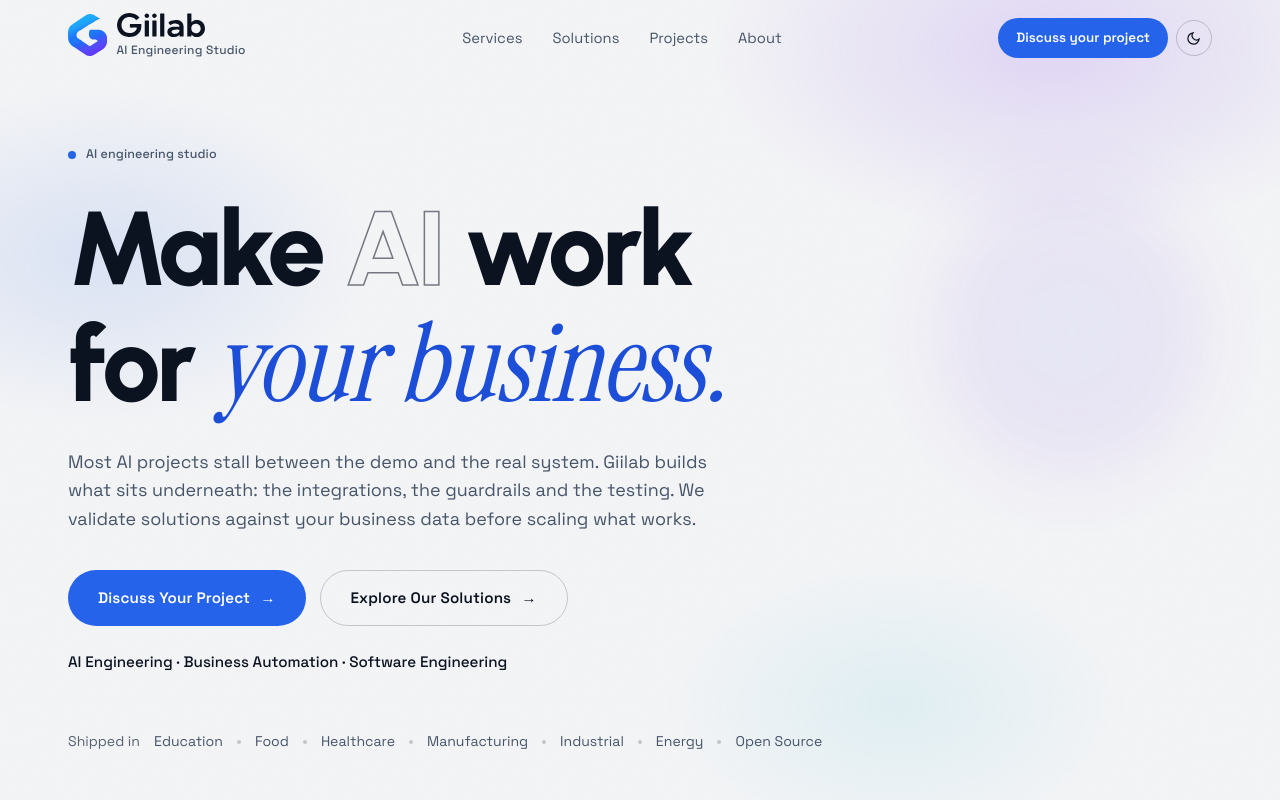
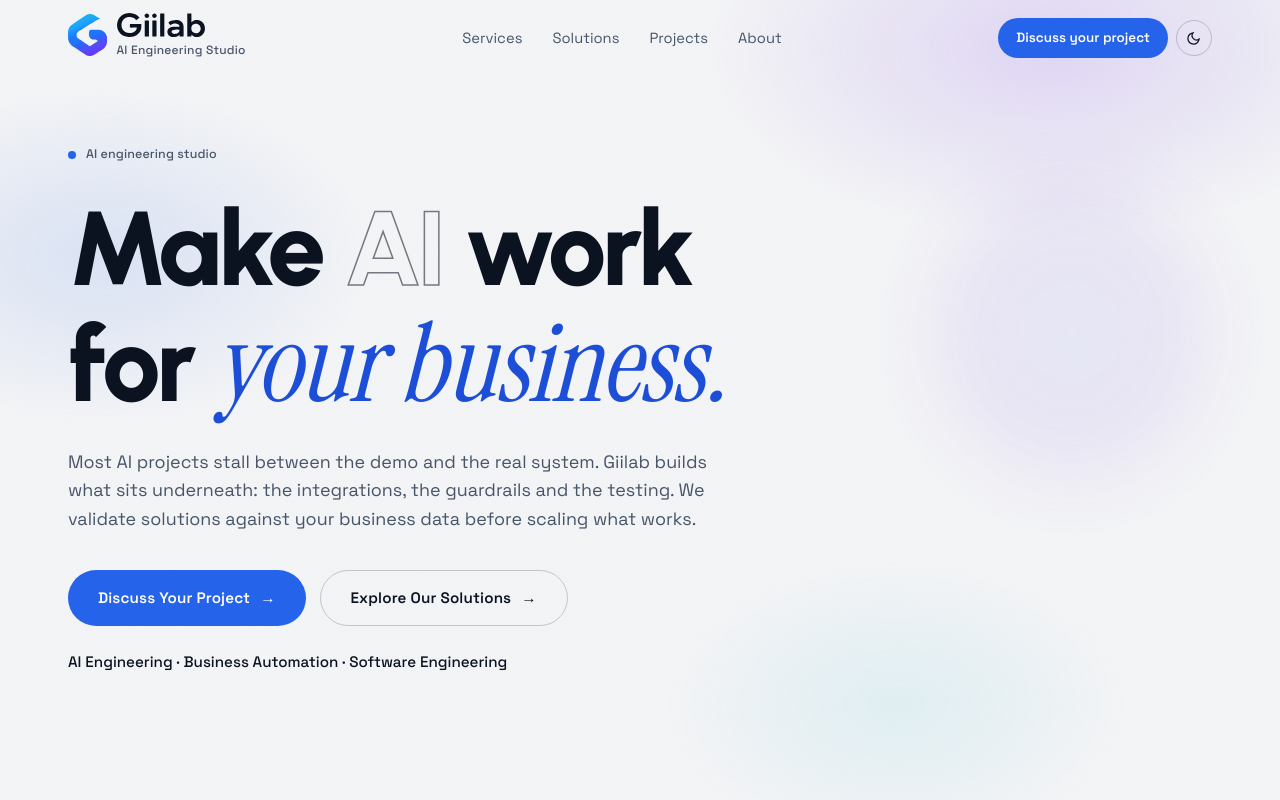
Before and after one commit to giilab/giilab.github.io, a Next.js app: page / in a window 1280 px wide. Shown: the top 800 px of the page. Built offline with nearby package versions, Linux system fonts and the light colour scheme.

Commit message:
copy(home): remove the 'Shipped in' sector line from the hero
Co-Authored-By: Claude Opus 5.5 <noreply@anthropic.com>

```diff
--- a/src/app/page.tsx
+++ b/src/app/page.tsx
@@ -3,7 +3,7 @@ import Link from "next/link";
 import { Container, Section, SectionHead, ButtonLink, Card, Grid, Pillar, Eyebrow, HeroVisual } from "@/components/ui";
 import HeroMark from "@/components/HeroMark";
 import CTABand from "@/components/CTABand";
-import { INDUSTRIES, pageMeta } from "@/lib/site";
+import { pageMeta } from "@/lib/site";
 
 export const metadata: Metadata = {
   ...pageMeta(
@@ -81,17 +81,6 @@ export default function HomePage() {
           <p className="mt-6 text-[0.95rem] font-medium">
             AI Engineering · Business Automation · Software Engineering
           </p>
-          <div className="mt-[clamp(36px,5vw,56px)] flex flex-wrap items-center gap-x-[14px] gap-y-2.5 text-[0.88rem] text-muted">
-            <span className="text-faint">Shipped in</span>
-            {INDUSTRIES.map((i, n) => (
-              <span key={i.name} className="flex items-center gap-[14px]">
-                {i.name}
-                {n < INDUSTRIES.length - 1 && (
-                  <i aria-hidden="true" className="h-1 w-1 rounded-full bg-line-strong" />
-                )}
-              </span>
-            ))}
-          </div>
         </Container>
       </section>
 
--- a/src/lib/site.ts
+++ b/src/lib/site.ts
@@ -227,7 +227,7 @@ export const SOLUTIONS: Solution[] = [
   },
 ];
 
-// Sectors with delivered production work; listed on the homepage and Projects.
+// Sectors with delivered production work; listed on Projects.
 export const INDUSTRIES = [
   { name: "Education" },
   { name: "Food" },
```
